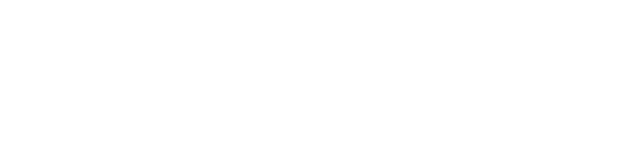
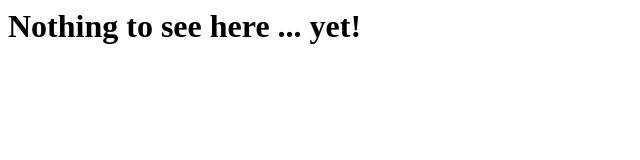
Before and after one commit to FraserGough/name-that-msp, a plain HTML site: page index.html in a window 1280 px wide. Shown: the whole page, without its empty margins (0-640 px from the left). Drawn offline with Linux system fonts and the light colour scheme.

Commit message:
Placeholder text added

```diff
--- a/index.html
+++ b/index.html
@@ -4,5 +4,6 @@
 <title>Name that MSP</title>
 <meta charset="UTF-8">
 <meta name="viewport" content="width=device-width, initial-scale=1">
+<body><h1>Nothing to see here ... yet!</h1></body>
 </head>
 </html>
```
